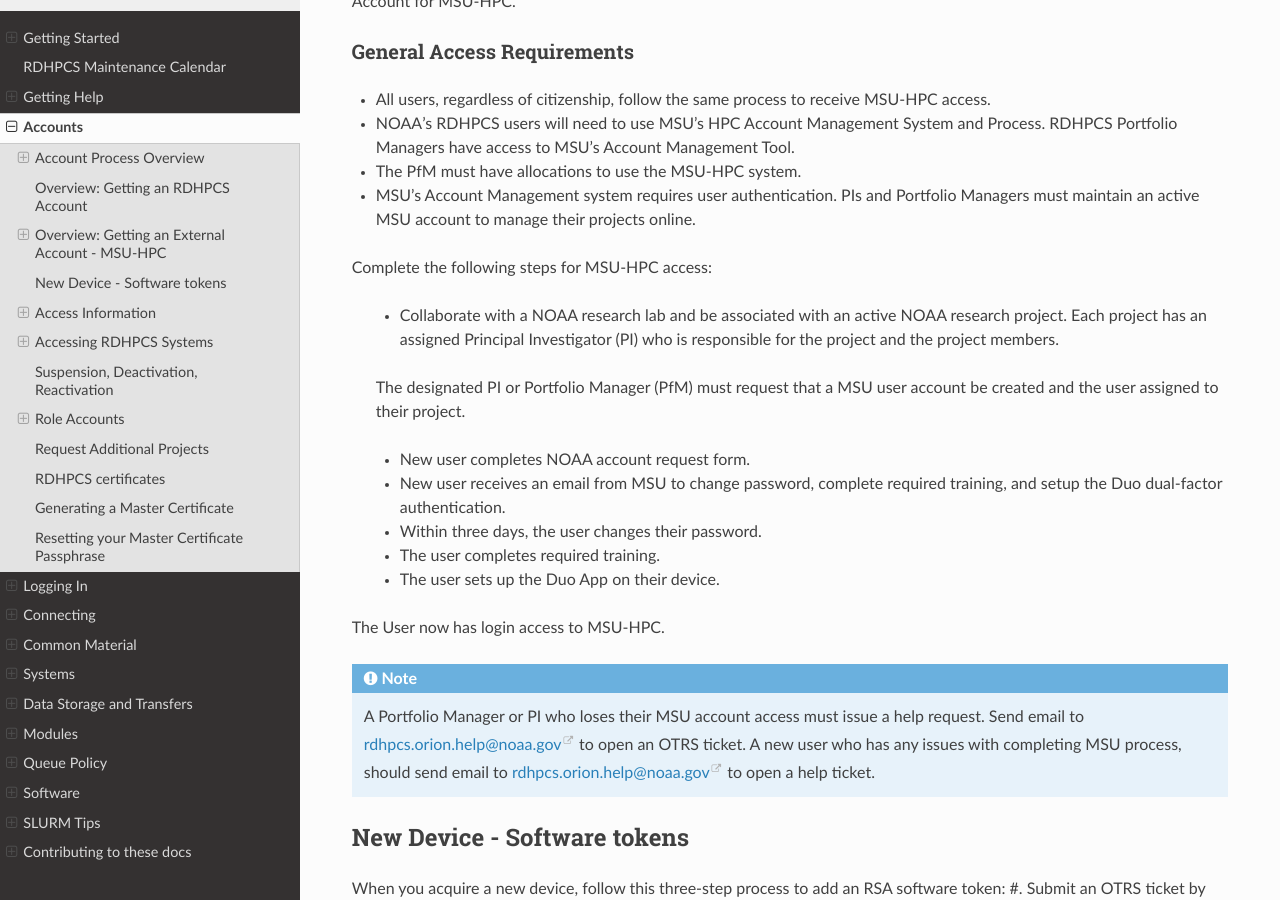
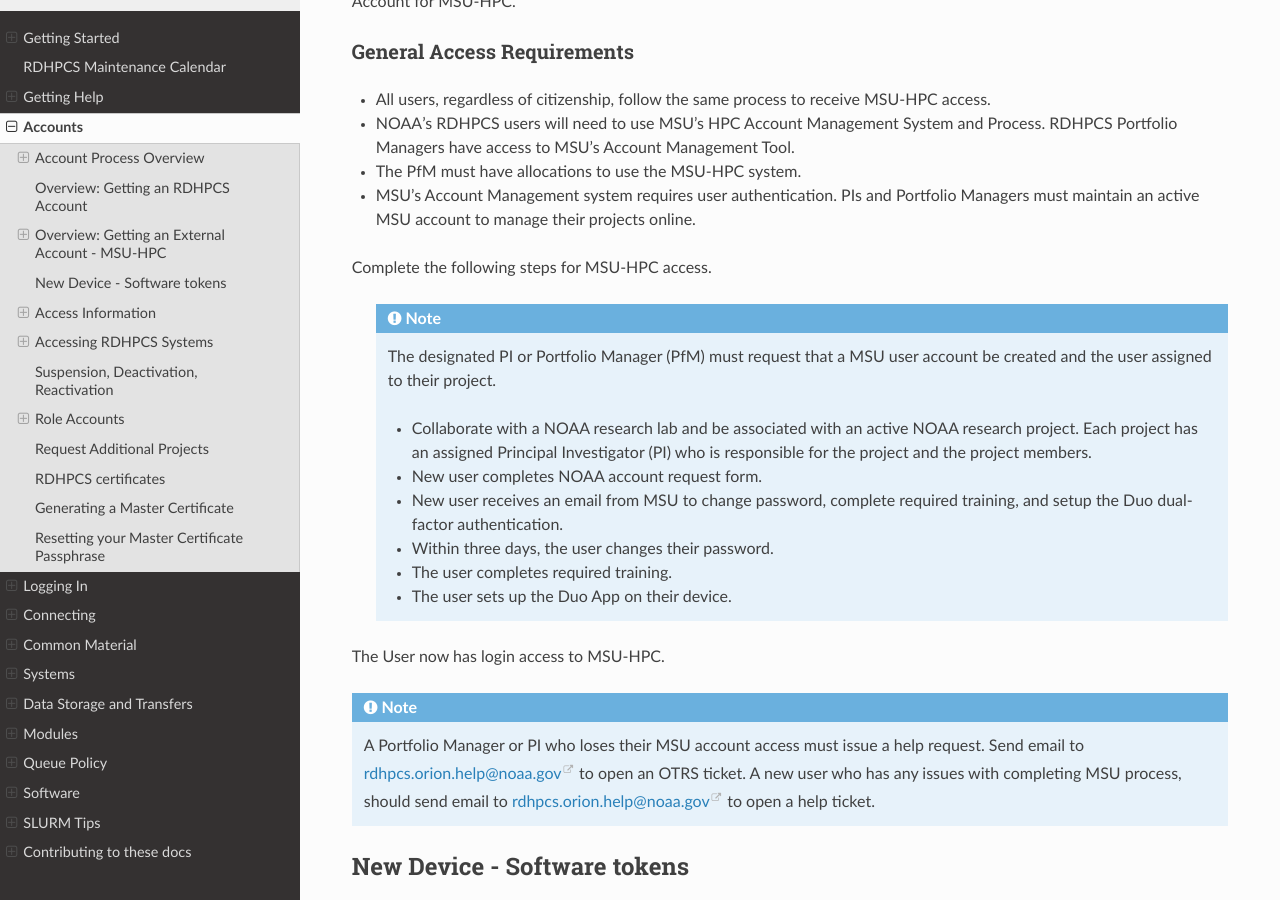
Before and after one commit to NOAA-RDHPCS/noaa-rdhpcs.github.io, a Sphinx documentation site: the page built from source/accounts/index.rst, in a window 1280 px wide and 900 px high, scrolled down 3603 px. Built offline with Sphinx 7.4.7 and the Read the Docs theme 2.0.0, drawn with Linux system fonts in a browser that asks for light colours.

Commit message:
note correction

```diff
--- a/source/accounts/index.rst
+++ b/source/accounts/index.rst
@@ -118,15 +118,13 @@ General Access Requirements
 -  MSU's Account Management system requires user authentication. PIs and
    Portfolio Managers must maintain an active MSU account to manage their projects online.
 
-Complete the following steps for MSU-HPC access:
+Complete the following steps for MSU-HPC access.
 
-   -  Collaborate with a NOAA research lab and be associated with an active NOAA research project. Each project has an assigned Principal Investigator (PI) who is responsible for the project and the project members.
-
-   .. note::
+ .. note::
 
    The designated PI or Portfolio Manager (PfM) must request that a MSU user account be created and the user assigned to their project.
 
-
+   -  Collaborate with a NOAA research lab and be associated with an active NOAA research project. Each project has an assigned Principal Investigator (PI) who is responsible for the project and the project members.
    -  New user completes NOAA account request form.
    -  New user receives an email from MSU to change password, complete
       required training, and setup the Duo dual-factor authentication.
```
